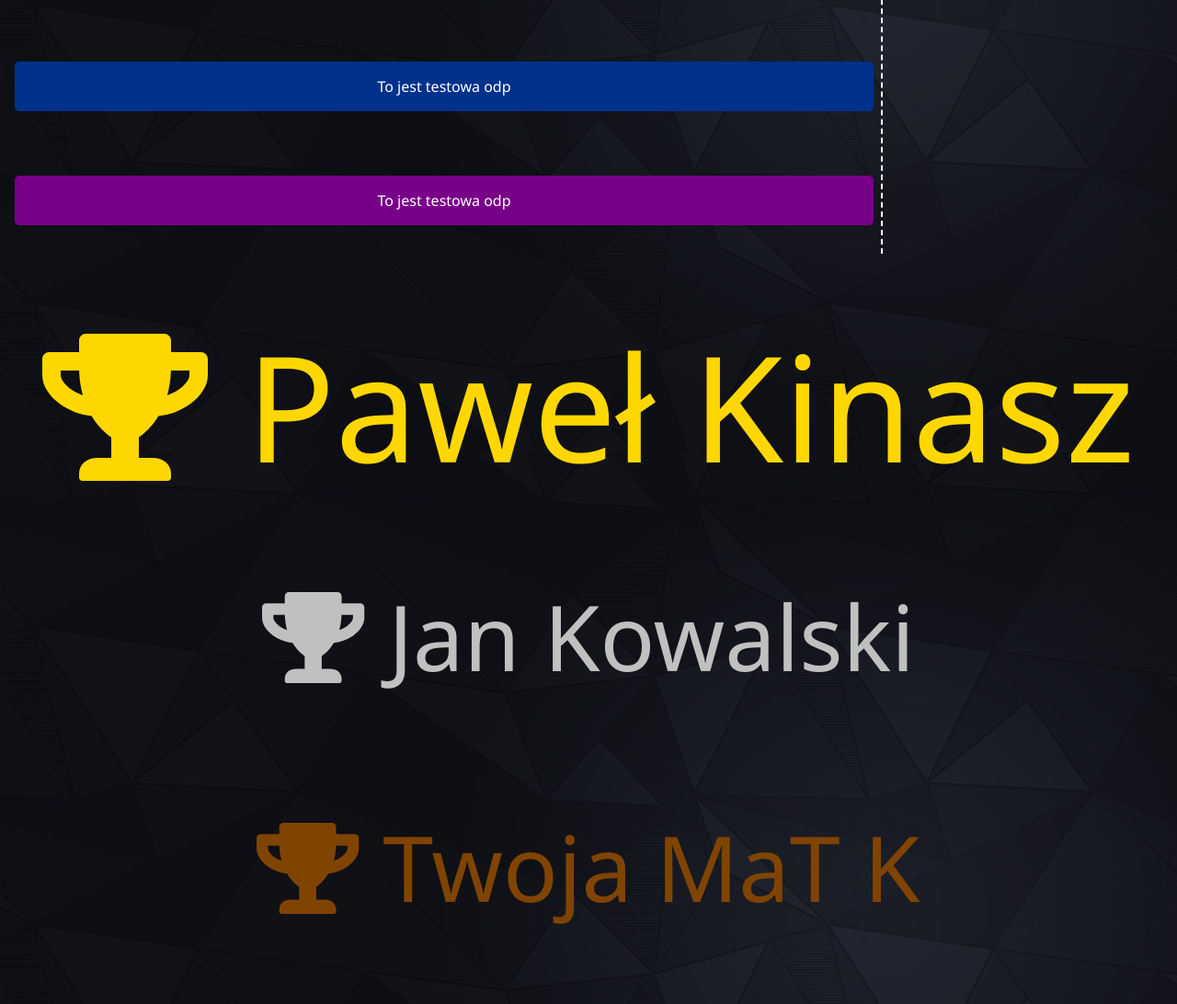
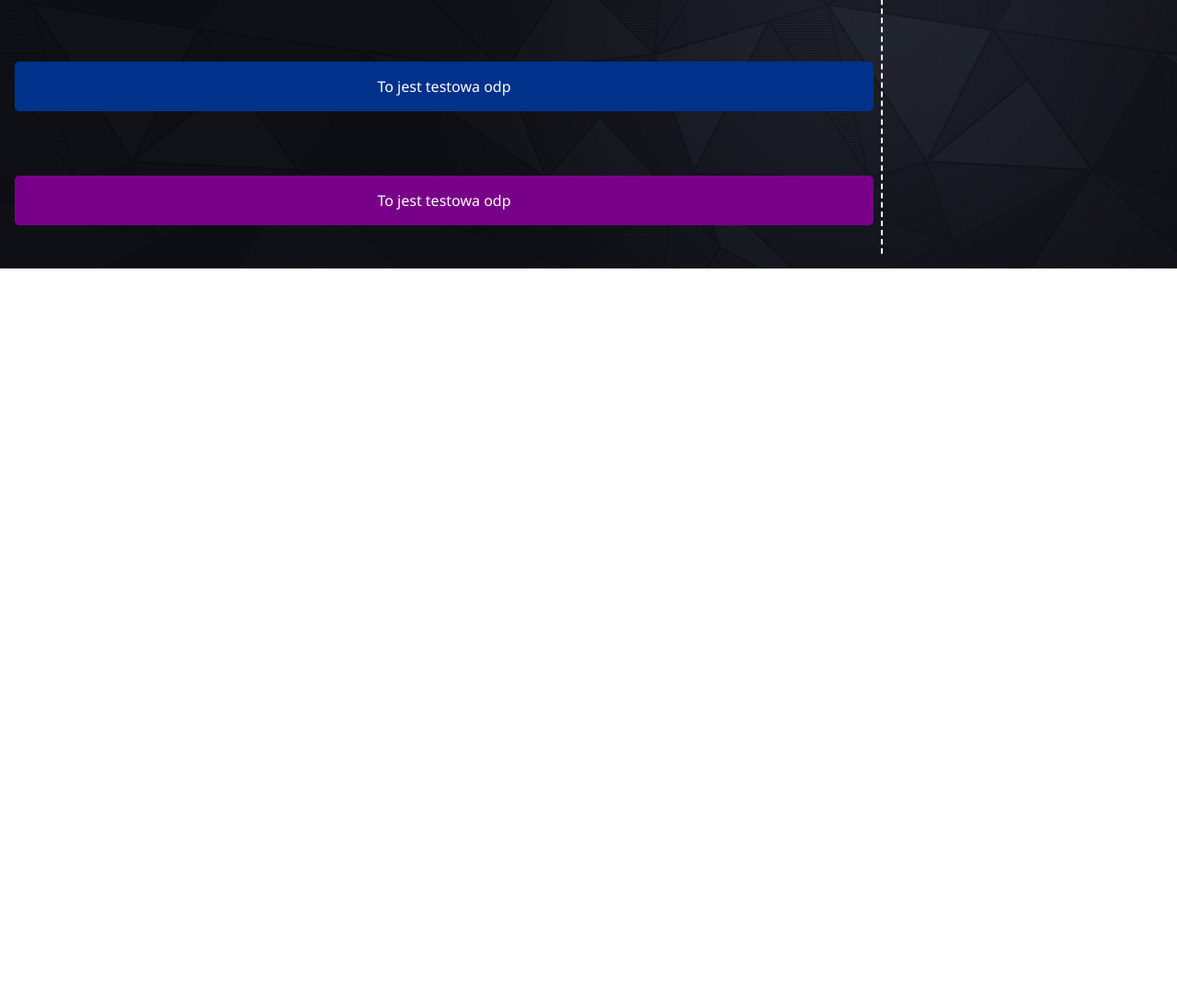
Before and after one commit to gabirat/quiz, a website: page public/liveboard.html in a window 1280 px wide. Shown: the part 508-1600 px from the top of the page at 92% size. After the commit the page ends 800 px from the top, so only its background shows below. Drawn offline with nearby package versions, Linux system fonts and the light colour scheme; no server answers.

Commit message:
quick fix style

```diff
--- a/public/css/main.css
+++ b/public/css/main.css
@@ -1,8 +1,6 @@
 *, ::before, ::after {
     box-sizing: border-box;
     transition: all 0.3s ease-in-out;
-    -webkit-touch-callout: none; /* iOS Safari */
-    -webkit-user-select: none; /* Safari */
      -khtml-user-select: none; /* Konqueror HTML */
        -moz-user-select: none; /* Firefox */
         -ms-user-select: none; /* Internet Explorer/Edge */
--- a/public/liveboard.html
+++ b/public/liveboard.html
@@ -28,7 +28,7 @@
             <div id="participants-users"></div>
         </div>
     </div>
-    <div id="results-page">
+    <div id="results-page" style="display: none">
         <div class="first">
             <i class="fas fa-trophy"></i>
             <span id="first">Paweł Kinasz</span>
```
